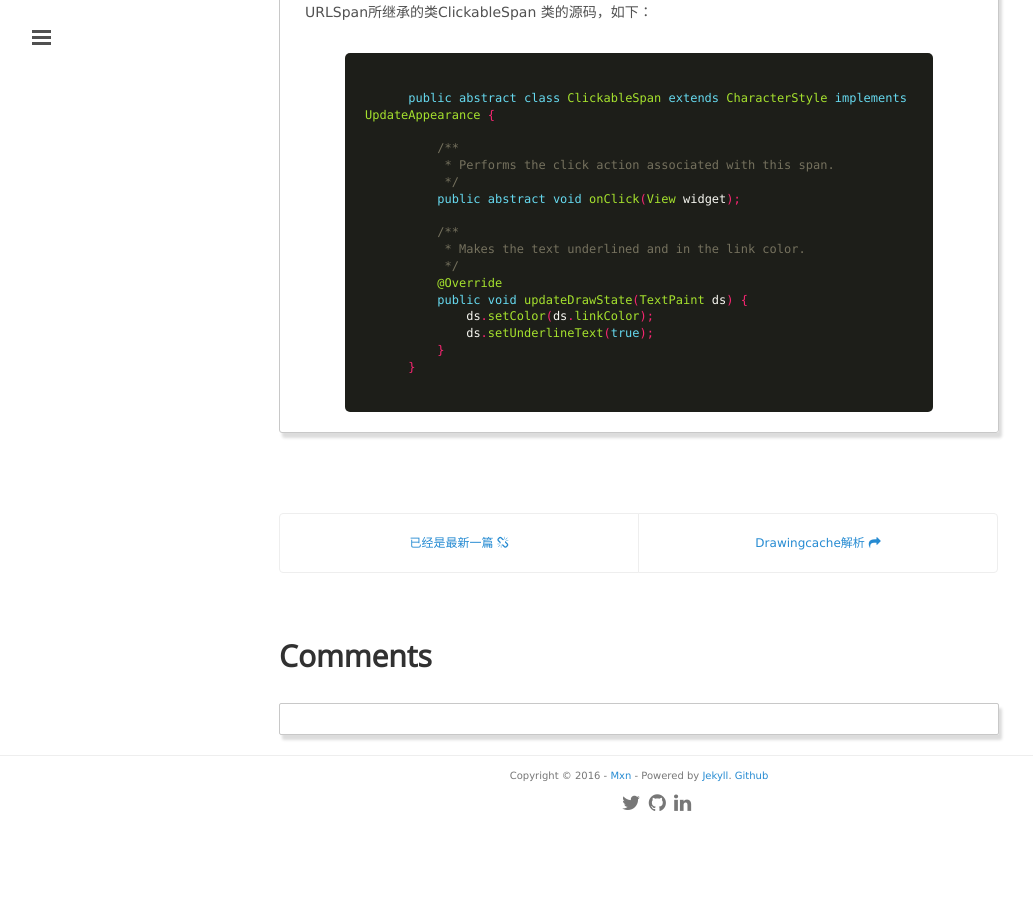
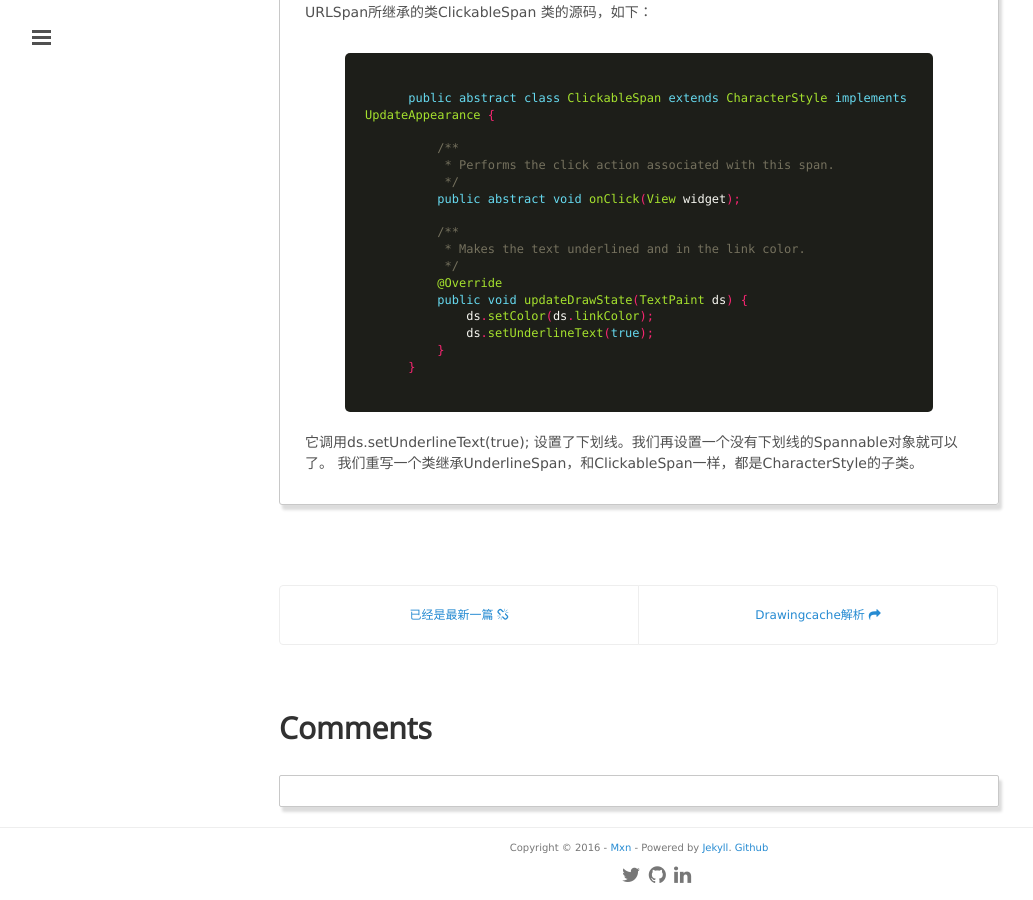
Before and after one commit to mxn21/mxn21.github.io, a Jekyll site: the page built from _posts/2016-1-29-TextView超链接实现方式总结.md, in a window 1280 px wide and 900 px high, scrolled down 1873 px. Shown: the whole window, without its empty margins (1-1034 px from the left). Built offline with Jekyll 4.4.1, drawn with Linux system fonts in a browser that asks for light colours; Markdown is read by kramdown in place of the engine named in the settings; comment, search, counter and statistics services are not loaded; before the commit the page ends 2701 px from its top, so only the background shows below that.

Commit message:
23423423

```diff
--- a/_posts/2016-1-29-TextView超链接实现方式总结.md
+++ b/_posts/2016-1-29-TextView超链接实现方式总结.md
@@ -95,3 +95,6 @@
           }
       }
        {% endhighlight %}
+
+它调用ds.setUnderlineText(true); 设置了下划线。我们再设置一个没有下划线的Spannable对象就可以了。
+我们重写一个类继承UnderlineSpan，和ClickableSpan一样，都是CharacterStyle的子类。
```
